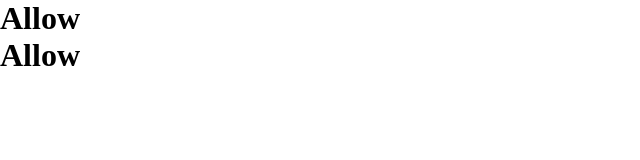
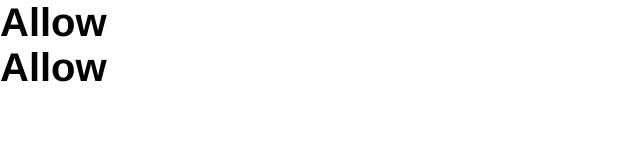
Before and after one commit to ALABSSON/InstagramPage, a website: page index.html in a window 1280 px wide. Shown: the whole page, without its empty margins (0-640 px from the left). Drawn offline with Linux system fonts and the light colour scheme.

Commit message:
Linter add

```diff
--- a/css/style.css
+++ b/css/style.css
@@ -3,3 +3,8 @@
   margin: 0;
   box-sizing: border-box;
 }
+
+h1{
+    font-size: 40px;
+    font-family: 'Franklin Gothic Medium', 'Arial Narrow', Arial, sans-serif;
+}
```
